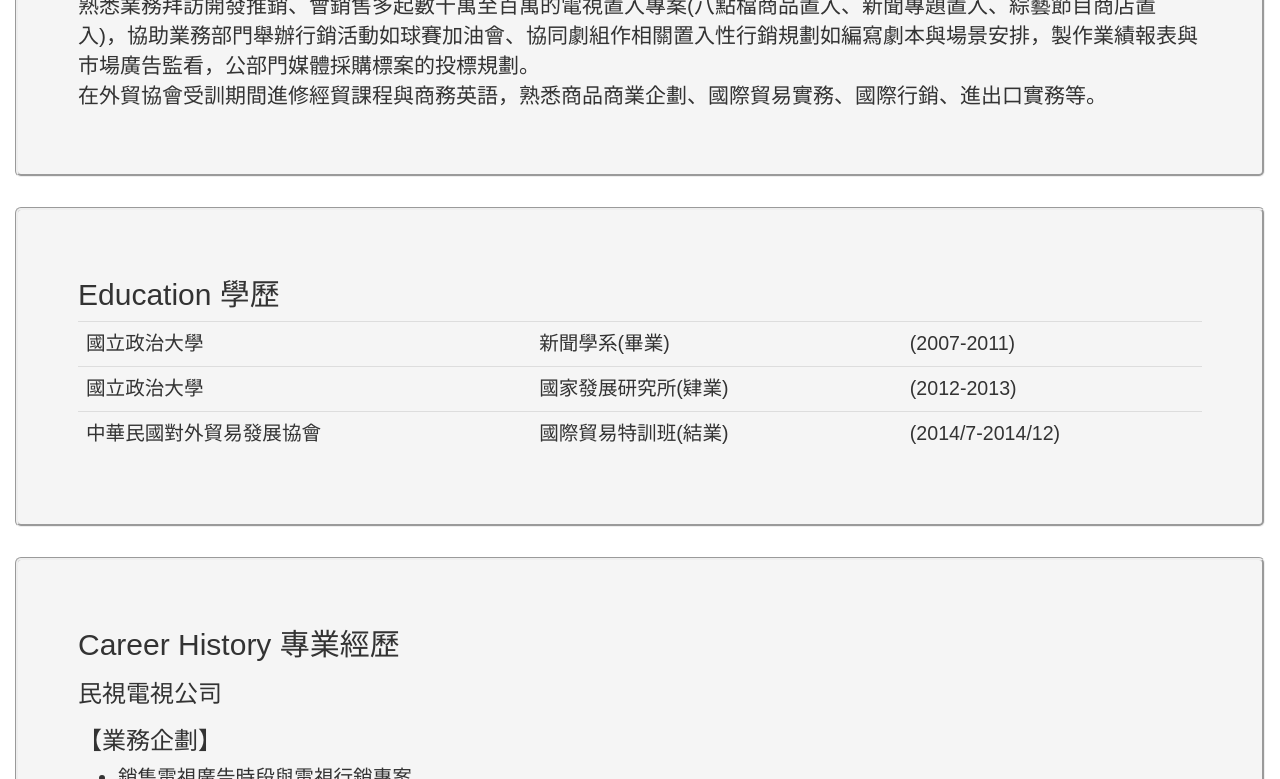
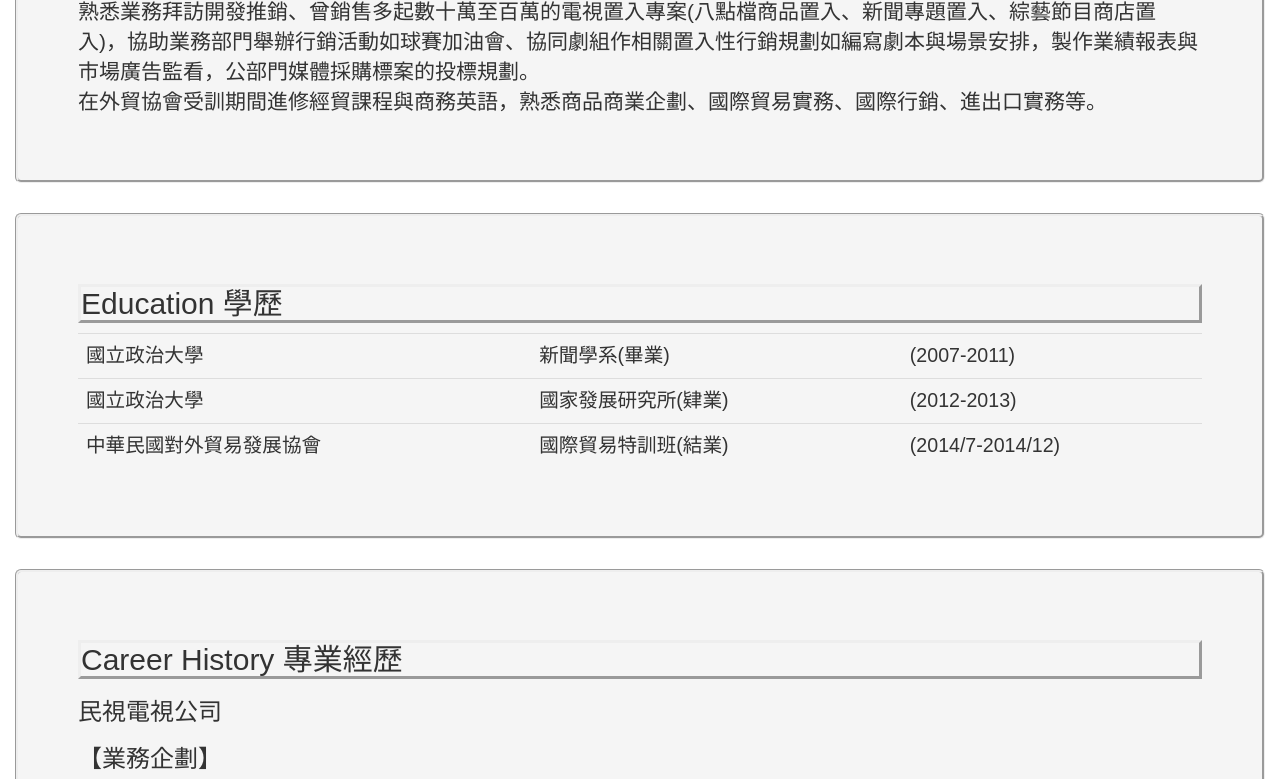
Before and after one commit to hiroshichen/hiroshichen.github.io, a plain HTML site: page index.html in a window 1280 px wide. Shown: the part 704-1483 px from the top of the page. Drawn offline with nearby package versions, Linux system fonts and the light colour scheme.

Commit message:
美化h2 tag

```diff
--- a/new.css
+++ b/new.css
@@ -17,6 +17,9 @@
 }
 .jumbotron ul{
  font-size: 1.4em;
+}
+.jumbotron h2{
+ border-style:outset;
 }
 #main{
  padding-top: 0.5em;
```
